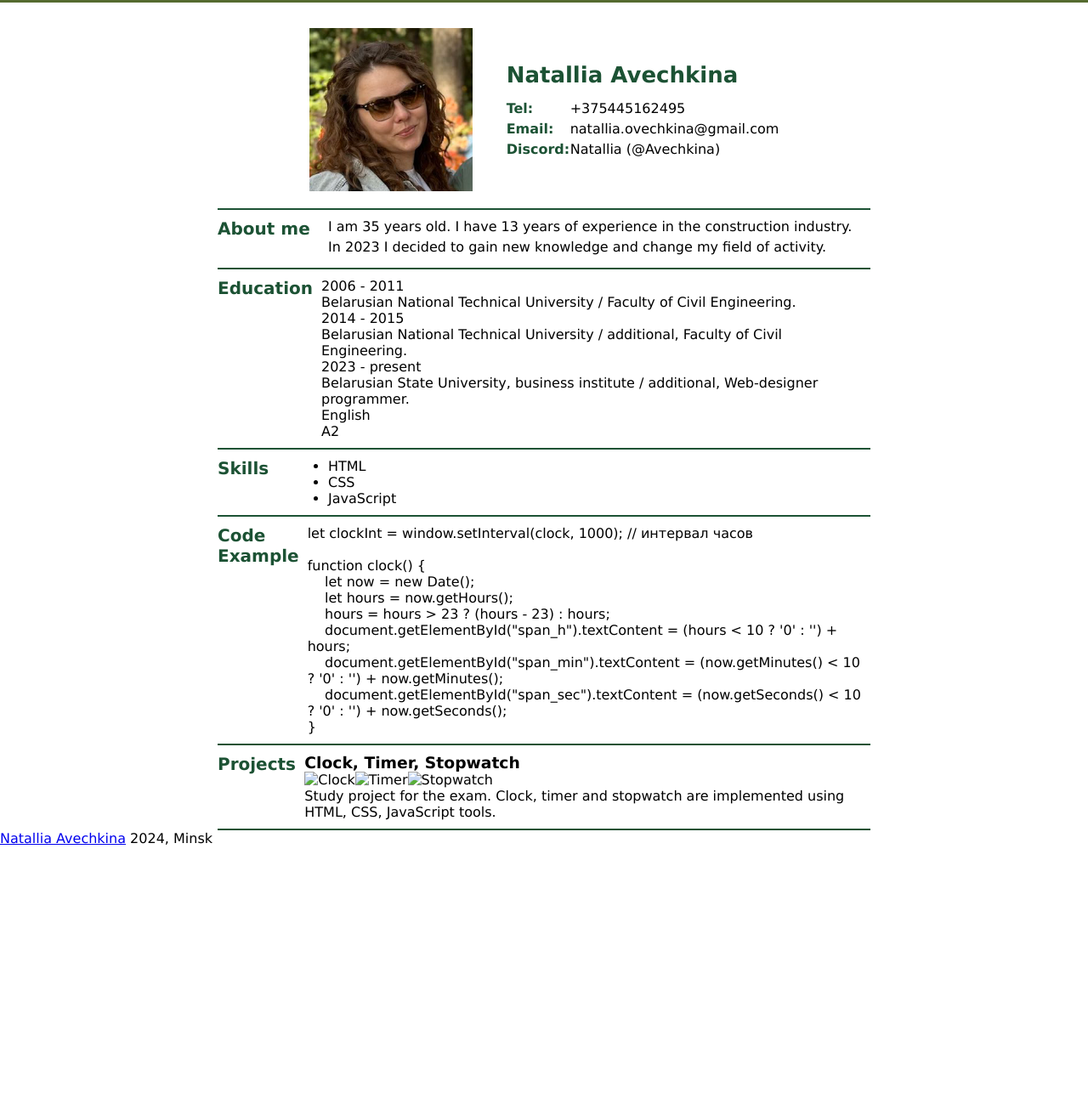
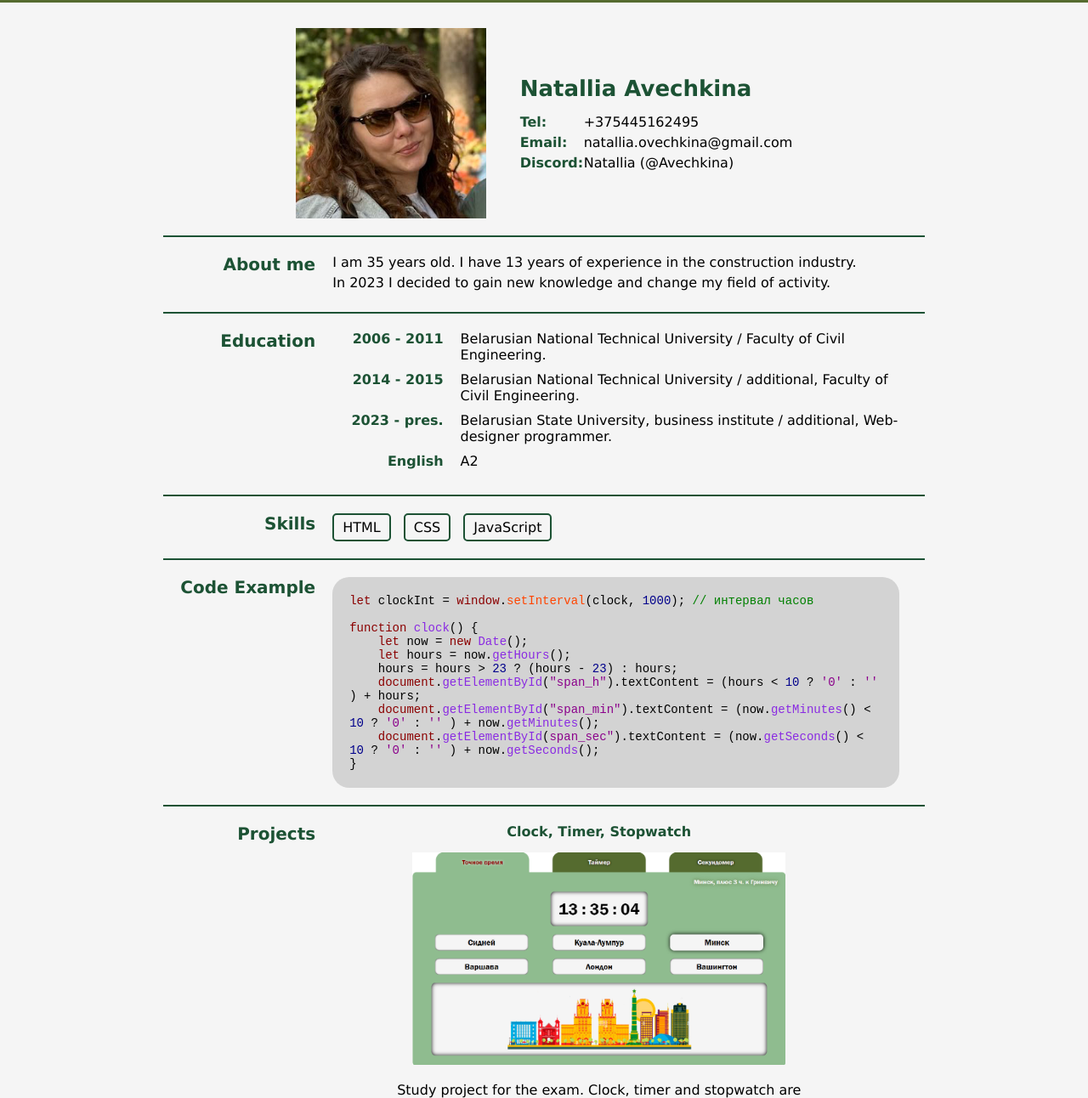
Before and after one commit to Avechkina/rsschool-cv, a plain HTML site: page index.html in a window 1280 px wide. Shown: the part 66-1358 px from the top of the page at 85% size. Before the commit the page ends 1062 px from the top, so only its background shows below. Drawn offline with Linux system fonts and the light colour scheme.

Commit message:
fix: change index.html, change style.css, add assets/img

```diff
--- a/index.html
+++ b/index.html
@@ -13,18 +13,18 @@
     <header>
         <nav>
             <ul class="ul-header">
-                <li><a>About me</a></li>
-                <li><a>Education</a></li>
-                <li><a>Skills</a></li>
-                <li><a>Code Example</a></li>
-                <li><a>Projects</a></li>
+                <li><a href="#about">About me</a></li>
+                <li><a href="#education">Education</a></li>
+                <li><a href="#skills">Skills</a></li>
+                <li><a href="#code">Code Example</a></li>
+                <li><a href="#project">Projects</a></li>
             </ul>
         </nav>
 
     </header>
     <main>
-        <section class="sec-name">
-            <img src="./assets/img/myPhoto.png" alt="myPhoto" class="img-myPhoto" />
+        <section id="name" class="sec-name">
+            <img src="./assets/img/myPhoto.png" alt="myPhoto" class="img-myPhoto">
             <div class="div-name">
                 <h1>Natallia Avechkina</h1>
                 <ul class="ul-contacts">
@@ -34,79 +34,79 @@
                 </ul>
             </div>
         </section>
-        <section>
+        <section id="about">
             <h2>About me</h2>
             <div class="div-about">
                 <p>I am 35 years old. I have 13 years of experience in the construction industry.</p>
                 <p>In 2023 I decided to gain new knowledge and change my field of activity.</p>
             </div>
         </section>
-        <section>
+        <section id="education">
             <h2>Education</h2>
             <ul class="ul-education">
                 <li>
-                    <div>
+                    <div class="div-ul-education">
                         <span>2006 - 2011</span>
                         <p>Belarusian National Technical University / Faculty of Civil Engineering.</p>
                     </div>
                 </li>
                 <li>
-                    <div>
+                    <div class="div-ul-education">
                         <span>2014 - 2015</span>
                         <p>Belarusian National Technical University / additional, Faculty of Civil Engineering.</p>
                     </div>
                 </li>
                 <li>
-                    <div>
-                        <span>2023 - present</span>
+                    <div class="div-ul-education">
+                        <span>2023 - pres.</span>
                         <p>Belarusian State University, business institute / additional, Web-designer programmer.</p>
                     </div>
                 </li>
                 <li>
-                <div>
-                    <span>English</span>
-                    <p>A2</p>
-                </div>
-            </li>
+                    <div class="div-ul-education">
+                        <span>English</span>
+                        <p>A2</p>
+                    </div>
+                </li>
             </ul>
 
         </section>
-        <section>
+        <section id="skills">
             <h2>Skills</h2>
-            <ul>
+            <ul class="ul-skills">
                 <li>HTML</li>
                 <li>CSS</li>
                 <li>JavaScript</li>
             </ul>
         </section>
-        <section>
+        <section id="code">
             <h2>Code Example</h2>
             <code>
-                let clockInt = window.setInterval(clock, 1000); // интервал часов<br><br>
-                function clock() {<br>
-                    &nbsp;&nbsp;&nbsp;&nbsp;let now = new Date();<br>
-                    &nbsp;&nbsp;&nbsp;&nbsp;let hours = now.getHours();<br>
-                    &nbsp;&nbsp;&nbsp;&nbsp;hours = hours > 23 ? (hours - 23) : hours;<br>
-                    &nbsp;&nbsp;&nbsp;&nbsp;document.getElementById("span_h").textContent = (hours < 10 ? '0' : '') + hours;<br>
-                    &nbsp;&nbsp;&nbsp;&nbsp;document.getElementById("span_min").textContent = (now.getMinutes() < 10 ? '0' : '') + now.getMinutes();<br>
-                    &nbsp;&nbsp;&nbsp;&nbsp;document.getElementById("span_sec").textContent = (now.getSeconds() < 10 ? '0' : '') + now.getSeconds();<br>
+                <span class="red">let</span> clockInt = <span class="red">window</span>.<span class="orange">setInterval</span>(clock, <span class="blue">1000</span>); <span class="green">// интервал часов</span><br><br>
+                <span class="red">function</span> <span class="violet">clock</span>() {<br>
+                    &nbsp;&nbsp;&nbsp;&nbsp;<span class="red">let</span> now = <span class="red">new</span> <span class="violet">Date</span>();<br>
+                    &nbsp;&nbsp;&nbsp;&nbsp;<span class="red">let</span> hours = now.<span class="violet">getHours</span>();<br>
+                    &nbsp;&nbsp;&nbsp;&nbsp;hours = hours > <span class="blue">23</span> ? (hours - <span class="blue">23</span>) : hours;<br>
+                    &nbsp;&nbsp;&nbsp;&nbsp;<span class="red">document</span>.<span class="violet">getElementById</span>(<span class="str">"span_h"</span>).textContent = (hours &lt; <span class="blue">10</span> ? <span class="str">'0'</span> : <span class="str">''</span> ) + hours;<br>
+                    &nbsp;&nbsp;&nbsp;&nbsp;<span class="red">document</span>.<span class="violet">getElementById</span>(<span class="str">"span_min"</span>).textContent = (now.<span class="violet">getMinutes</span>() &lt; <span class="blue">10</span> ? <span class="str">'0'</span> : <span class="str">''</span> ) + now.<span class="violet">getMinutes</span>();<br>
+                    &nbsp;&nbsp;&nbsp;&nbsp;<span class="red">document</span>.<span class="violet">getElementById</span>(<span class="str">span_sec"</span>).textContent = (now.<span class="violet">getSeconds</span>() &lt; <span class="blue">10</span> ? <span class="str">'0'</span> : <span class="str">''</span> ) + now.<span class="violet">getSeconds</span>();<br>
                   }
             </code>
         </section>
-        <section>
+        <section id="project" class="sec-project">
             <h2>Projects</h2>
             <article>
                 <h3>Clock, Timer, Stopwatch</h3>
-                <img src="" alt="Clock"><img src="" alt="Timer"><img src="" alt="Stopwatch">
+                <img class='clock' src="./assets/img/clock.png" alt="Clock">
                 <p>Study project for the exam. Clock, timer and stopwatch are implemented using HTML, CSS, JavaScript
                     tools.</p>
             </article>
         </section>
     </main>
     <footer>
-        <a href="https://github.com/Avechkina">Natallia Avechkina</a>
+        <a class="a-github" href="https://github.com/Avechkina">Natallia Avechkina</a>
         <span>2024, Minsk</span>
-        <a href="https://rs.school/courses/javascript-preschool-ru"></a>
+        <a class="a-jss" href="https://rs.school/courses/javascript-preschool-ru"></a>
     </footer>
 </body>
 
--- a/style.css
+++ b/style.css
@@ -31,15 +31,20 @@ nav {
 
 .ul-header>li {
     display: inline;
+    text-decoration: none;
 }
-
+.ul-header>li>a {
+    text-decoration: none;
+    color: whitesmoke;
+}
 main {
-    padding: 0 20% 0 20%;
+    padding: 0 15% 0 15%;
+    background-color: whitesmoke;
 }
 
 section {
     display: flex;
-    padding: 10px 0 10px 0;
+    padding: 20px 0 20px 0;
     border-bottom: rgb(28, 82, 52) solid 2px;
 
 }
@@ -91,15 +96,132 @@ h2 {
     display: inline-block;
     color: rgb(28, 82, 52);
     font-weight: bold;
-    width: 120px;
-    padding-right: 10px;
+    width: 20%;
+    padding-right: 20px;
+    text-align: right;
 }
-.div-about > p {
+
+.div-about {
     width: fit-content;
+}
+
+.div-about>p {
+
     text-align: justify;
     padding-bottom: 5px;
 }
+
 .ul-education {
-    width: fit-content;
+    width: 75%;
     list-style-type: none;
 }
+
+.ul-education>li {
+    padding-bottom: 10px;
+}
+
+.div-ul-education {
+    display: flex;
+    align-items: center;
+}
+
+.div-ul-education>span {
+    color: rgb(28, 82, 52);
+    font-weight: bold;
+    width: 20%;
+    display: inline-block;
+    padding-right: 20px;
+    text-align: right;
+    align-self: self-start;
+}
+
+.div-ul-education>p {
+    width: 80%;
+}
+
+.ul-skills {
+    list-style-type: none;
+    display: flex;
+    align-items: baseline;
+}
+
+.ul-skills>li {
+    display: inline;
+    padding: 5px 10px 5px 10px;
+    border: solid 2px rgb(28, 82, 52);
+    border-radius: 5px;
+    margin-right: 15px;
+    align-self: baseline;
+}
+code {
+    width: 70%;
+    font-family: monospace;
+    background-color: lightgrey;
+    padding: 20px;
+    border-radius: 20px;
+    font-size: 14px;
+}
+code > span {
+    font-family: monospace;
+}
+.green {
+    color: green;
+}
+.red {
+    color: darkred;
+}
+.orange {
+    color: orangered;
+}
+.violet{
+    color: blueviolet;
+}
+.blue {
+    color: darkblue;
+}
+.str {
+    color:darkmagenta;
+}
+article {
+    display: flex;
+    flex-direction: column;
+    align-items: center;
+    width: 70%;
+}
+h3 {
+    color: rgb(28, 82, 52);
+    font-size: 16px;
+}
+.clock {
+    width: 70%;
+    align-self: center;
+    padding: 15px 0 20px 0;
+}
+article > p {
+    width: 80%;
+    text-align: center;
+}
+.sec-project {
+    border-bottom: none;
+    padding-bottom: 20px;
+}
+footer {
+    background-color: darkolivegreen;
+    color: whitesmoke;
+    padding: 30px 20% 20px 20%;
+    display: flex;
+    justify-content: space-evenly;
+    align-items: center;
+    font-size: 20px;
+
+}
+.a-github {
+   text-decoration: none;
+   color: whitesmoke;
+}
+.a-jss {
+    display: block;
+    height: 38px;
+    width: 100px;
+    background: url('./assets/img/rs_school_js.svg');
+}
```
Also changed, not shown: assets/img/clock.png (added), assets/img/rs_school_js.svg (added).
